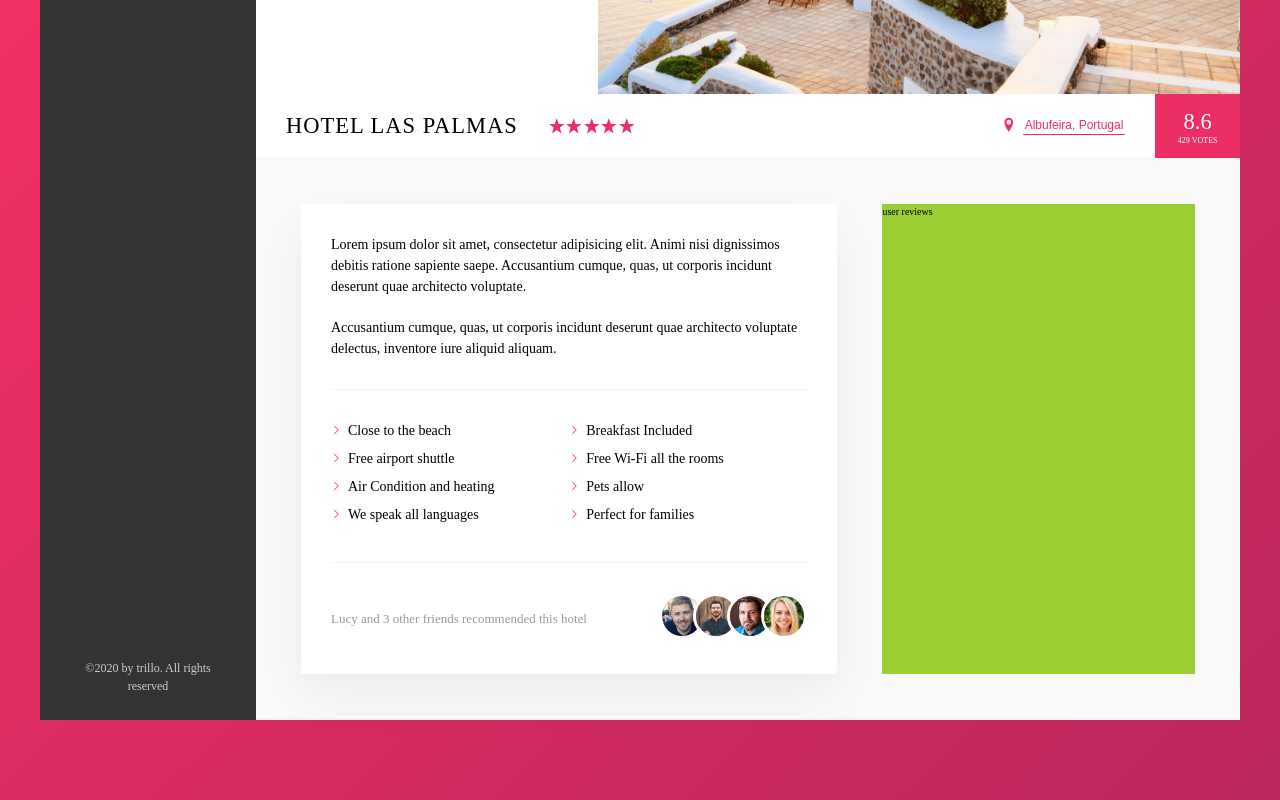
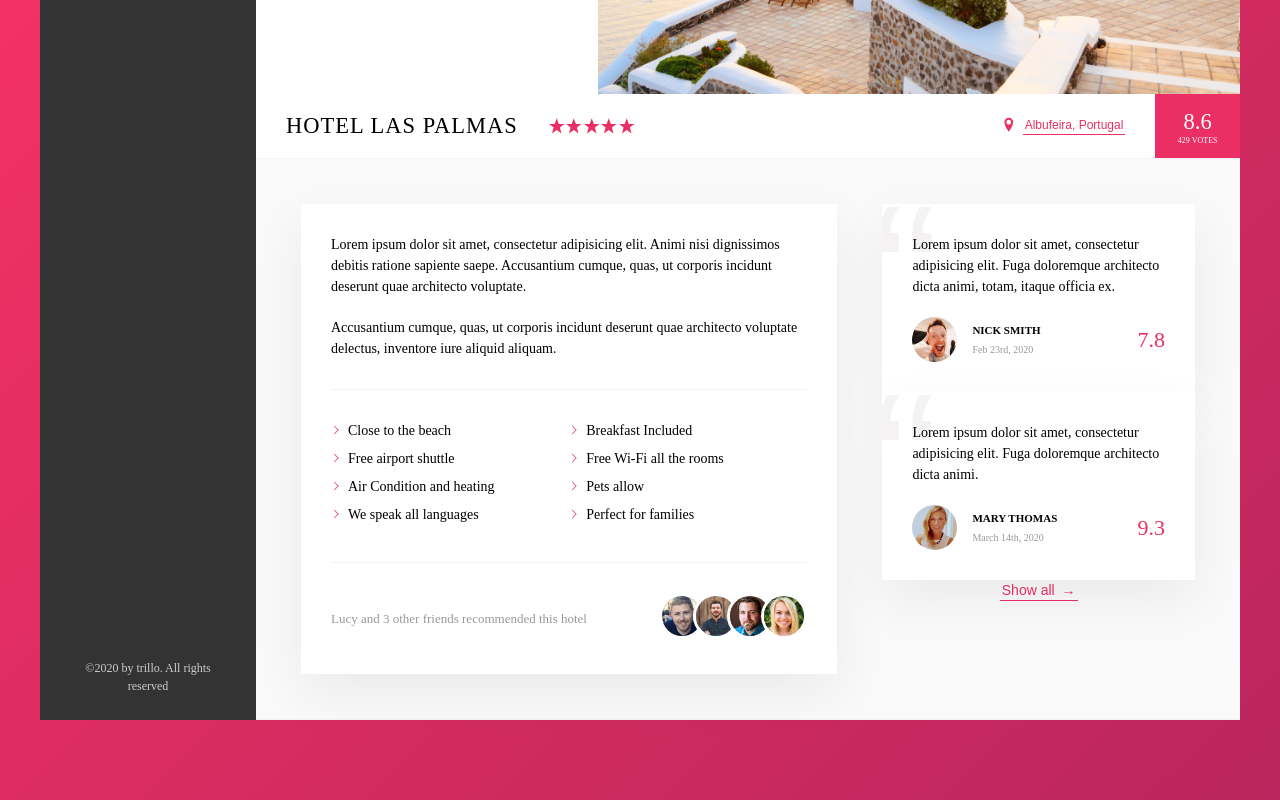
Before and after one commit to mlavagni/trillo, a website: page index.html in a window 1280 px wide. Shown: the part 441-1241 px from the top of the page. Drawn offline with Linux system fonts and the light colour scheme.

Commit message:
Added style to reviews

```diff
--- a/index.html
+++ b/index.html
@@ -221,7 +221,51 @@
             </div>
 
             <div class="user-reviews">
-              user reviews
+              <figure class="review">
+                <blockquote class="review__text">
+                  Lorem ipsum dolor sit amet, consectetur adipisicing elit. Fuga
+                  doloremque architecto dicta animi, totam, itaque officia ex.
+                </blockquote>
+
+                <figcaption class="review__user">
+                  <img
+                    src="img/user-1.jpg"
+                    alt="User 1"
+                    class="review__photo"
+                  />
+                  <div class="review__user-box">
+                    <p class="review__user-name">Nick Smith</p>
+                    <p class="review__user-date">Feb 23rd, 2020</p>
+                  </div>
+                  <div class="review__rating">
+                    7.8
+                  </div>
+                </figcaption>
+              </figure>
+
+              <figure class="review">
+                <blockquote class="review__text">
+                  Lorem ipsum dolor sit amet, consectetur adipisicing elit. Fuga
+                  doloremque architecto dicta animi.
+                </blockquote>
+
+                <figcaption class="review__user">
+                  <img
+                    src="img/user-2.jpg"
+                    alt="User 2"
+                    class="review__photo"
+                  />
+                  <div class="review__user-box">
+                    <p class="review__user-name">Mary Thomas</p>
+                    <p class="review__user-date">March 14th, 2020</p>
+                  </div>
+                  <div class="review__rating">
+                    9.3
+                  </div>
+                </figcaption>
+              </figure>
+
+              <button class="btn-inline">Show all <span>&rarr;</span></button>
             </div>
           </div>
         </main>
--- a/sass/_components.scss
+++ b/sass/_components.scss
@@ -274,8 +274,17 @@
   cursor: pointer;
   transition: all 0.2s;
 
+  & span {
+    margin-left: 3px;
+    transition: margin-left 0.2s;
+  }
+
   &:hover {
     color: var(--color-grey-dark-1);
+
+    span {
+      margin-left: 8px;
+    }
   }
 
   &:focus {
@@ -371,3 +380,67 @@
     }
   }
 }
+
+/////////////////////////////////////
+//Reviews
+
+.review {
+  background-color: #fff;
+  box-shadow: var(--shadow-light);
+  padding: 3rem;
+  margin-bottom: 3, 5rem;
+  position: relative;
+  overflow: hidden;
+
+  &__text {
+    margin-bottom: 2rem;
+    z-index: 10;
+    position: relative;
+  }
+
+  &__user {
+    display: flex;
+    align-items: center;
+  }
+
+  &__photo {
+    height: 4.5rem;
+    width: 4.5rem;
+    border-radius: 50%;
+    margin-right: 1.5rem;
+  }
+
+  &__user-box {
+    margin-right: auto;
+  }
+
+  &__user-name {
+    font-size: 1.1rem;
+    font-weight: 600;
+    text-transform: uppercase;
+    margin-bottom: 0.4rem;
+  }
+
+  &__user-date {
+    font-size: 1rem;
+    color: var(--color-grey-dark-3);
+  }
+
+  &__rating {
+    color: var(--color-primary);
+    font-size: 2.2rem;
+    font-weight: 300;
+  }
+
+  &::before {
+    content: "\201C";
+    position: absolute;
+    top: -2.75rem;
+    left: -1rem;
+    line-height: 1;
+    font-size: 20rem;
+    color: var(--color-grey-light-2);
+    font-family: sans-serif;
+    z-index: 1;
+  }
+}
--- a/sass/_layout.scss
+++ b/sass/_layout.scss
@@ -39,6 +39,7 @@
 }
 
 .detail {
+  font-size: 1.4rem;
   display: flex;
   padding: 4.5rem;
   background-color: var(--color-grey-light-1);
@@ -46,7 +47,6 @@
 }
 
 .description {
-  font-size: 1.4rem;
   background-color: #fff;
   box-shadow: var(--shadow-light);
   padding: 3rem;
@@ -56,7 +56,9 @@
 }
 
 .user-reviews {
-  background-color: yellowgreen;
   //use all remainding space
   flex: 1;
+  display: flex;
+  flex-direction: column;
+  align-items: center;
 }
```
Also changed, not shown: css/style.css.
